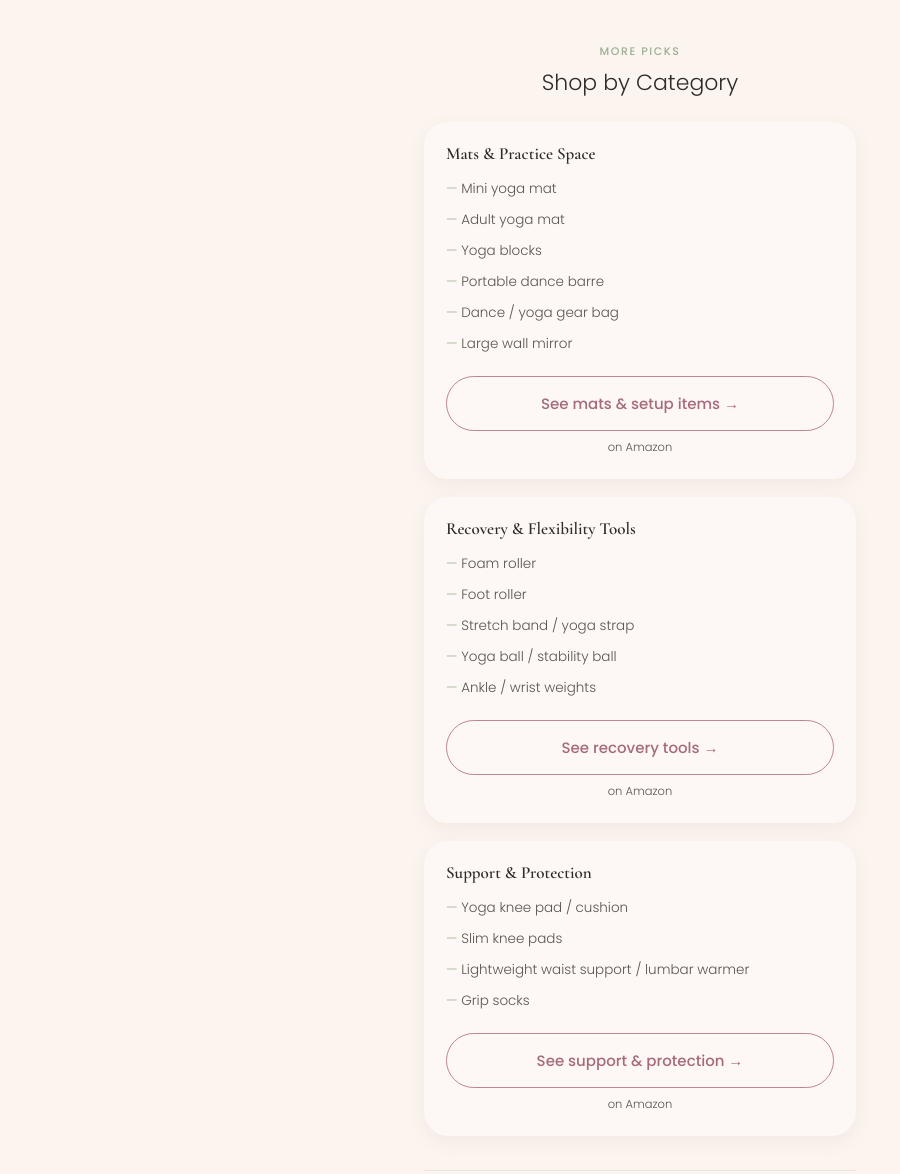
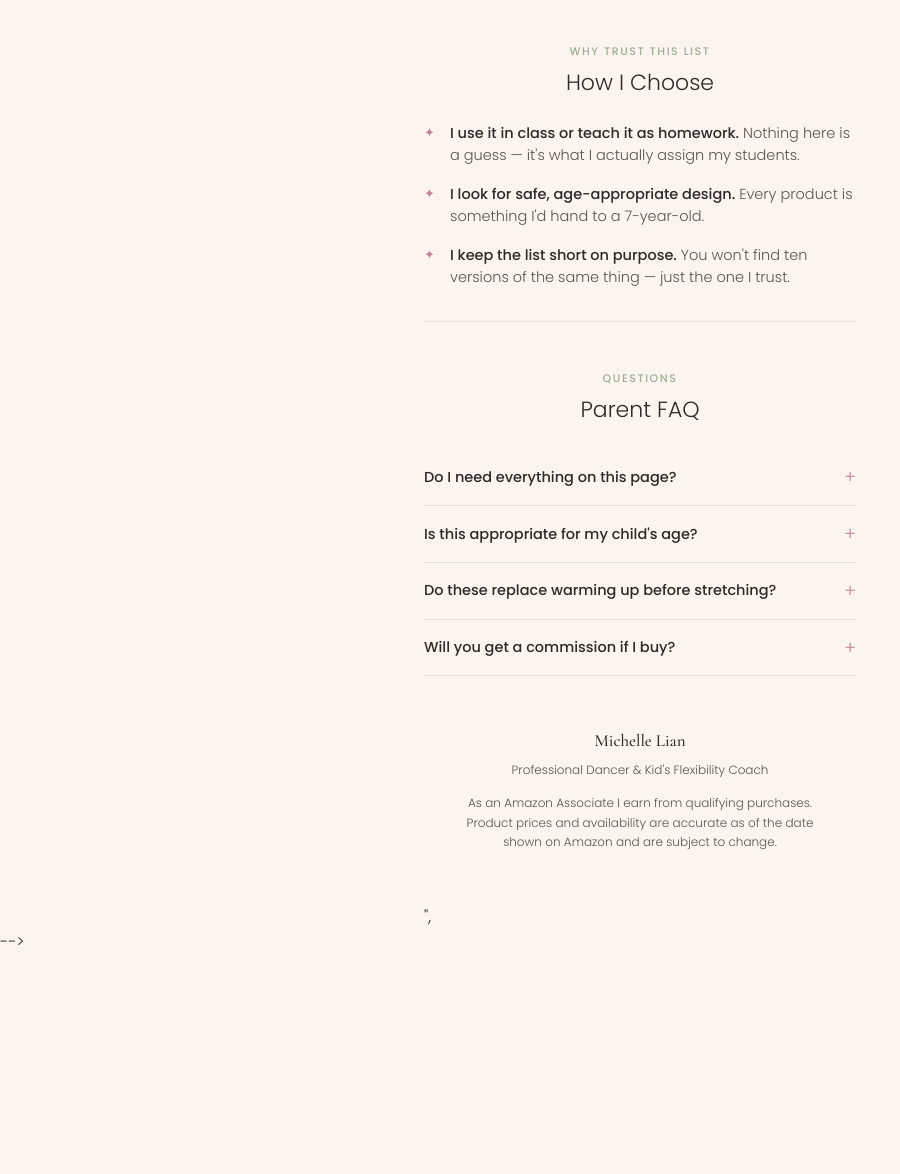
Before and after one commit to chadachilles9483-lab/michelle-dance-kit, a plain HTML site: page index.html in a window 1280 px wide. Shown: the part 1454-2628 px from the top of the page, without its empty margins (0-900 px from the left). After the commit the page ends 2409 px from the top, so only its background shows below. Drawn offline with nearby package versions, Linux system fonts and the light colour scheme.

Commit message:
Update index.html

```diff
--- a/index.html
+++ b/index.html
@@ -127,70 +127,6 @@
   <hr class="divider">
 
   <!-- ============================================================
-       PRODUCT CATEGORIES SECTION — individual product groups
-       ============================================================ -->
-  <section class="section" id="categories">
-    <div class="section-eyebrow">More Picks</div>
-    <div class="section-title">Shop by Category</div>
-
-    <!-- ---------- CATEGORY: MATS & PRACTICE SPACE ---------- -->
-    <div class="category-card">
-      <!-- EDIT: Update category name -->
-      <h4>Mats &amp; Practice Space</h4>
-
-      <!-- EDIT: Add or remove items in this list -->
-      <ul class="item-list">
-        <li>Mini yoga mat</li>
-        <li>Adult yoga mat</li>
-        <li>Yoga blocks</li>
-        <li>Portable dance barre</li>
-        <li>Dance / yoga gear bag</li>
-        <li>Large wall mirror</li>
-      </ul>
-
-      <a class="btn btn-outline" href="#" data-link="CATEGORY_MATS_LINK" target="_blank" rel="noopener">See mats &amp; setup items &rarr;</a>
-      <div class="btn-sub">on Amazon</div>
-    </div>
-
-    <!-- ---------- CATEGORY: RECOVERY ---------- -->
-    <div class="category-card">
-      <!-- EDIT: Update category name -->
-      <h4>Recovery &amp; Flexibility Tools</h4>
-
-      <!-- EDIT: Add or remove items in this list -->
-      <ul class="item-list">
-        <li>Foam roller</li>
-        <li>Foot roller</li>
-        <li>Stretch band / yoga strap</li>
-        <li>Yoga ball / stability ball</li>
-        <li>Ankle / wrist weights</li>
-      </ul>
-
-      <a class="btn btn-outline" href="#" data-link="CATEGORY_RECOVERY_LINK" target="_blank" rel="noopener">See recovery tools &rarr;</a>
-      <div class="btn-sub">on Amazon</div>
-    </div>
-
-    <!-- ---------- CATEGORY: SUPPORT & PROTECTION ---------- -->
-    <div class="category-card">
-      <!-- EDIT: Update category name -->
-      <h4>Support &amp; Protection</h4>
-
-      <!-- EDIT: Add or remove items in this list -->
-      <ul class="item-list">
-        <li>Yoga knee pad / cushion</li>
-        <li>Slim knee pads</li>
-        <li>Lightweight waist support / lumbar warmer</li>
-        <li>Grip socks</li>
-      </ul>
-
-      <a class="btn btn-outline" href="#" data-link="CATEGORY_SUPPORT_LINK" target="_blank" rel="noopener">See support &amp; protection &rarr;</a>
-      <div class="btn-sub">on Amazon</div>
-    </div>
-  </section>
-
-  <hr class="divider">
-
-  <!-- ============================================================
        TRUST SECTION
        ============================================================ -->
   <section class="section">
@@ -248,10 +184,6 @@
     <!-- EDIT: Social links are hidden for now. To turn them back on, delete the
          "<!--" right below this line and the "--></footer>",
 
-    <div class="social-links">
-      <a href="https://youtube.com/PLACEHOLDER" target="_blank" rel="noopener">YouTube</a>
-      <a href="https://instagram.com/PLACEHOLDER" target="_blank" rel="noopener">Instagram</a>
-      <a href="mailto:PLACEHOLDER@example.com">Contact</a>
     </div>
     -->
   </footer>
```
